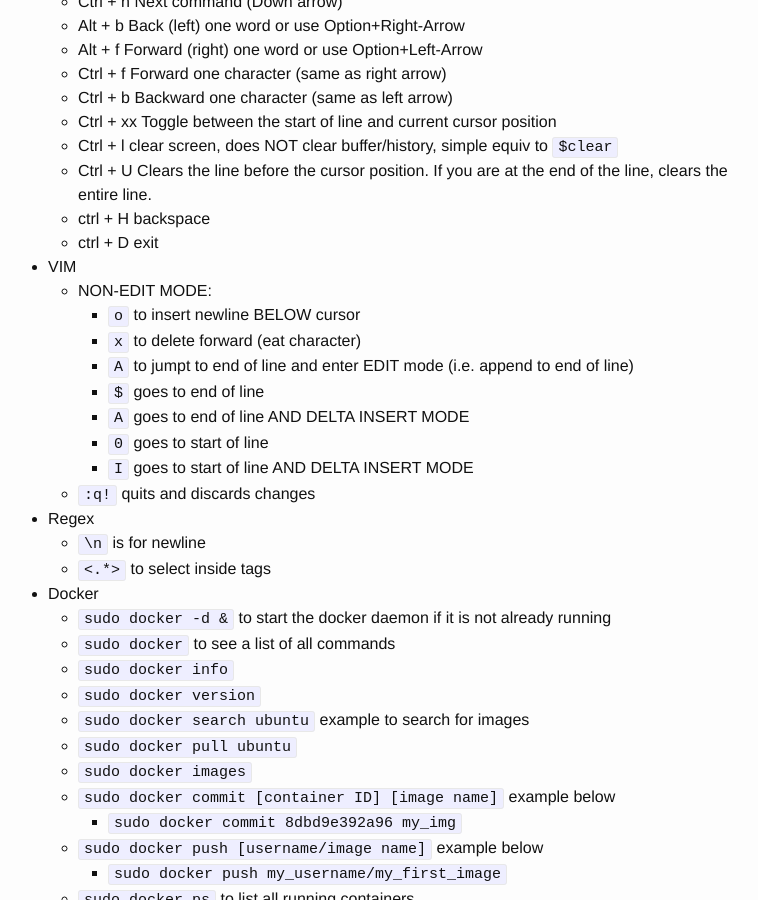
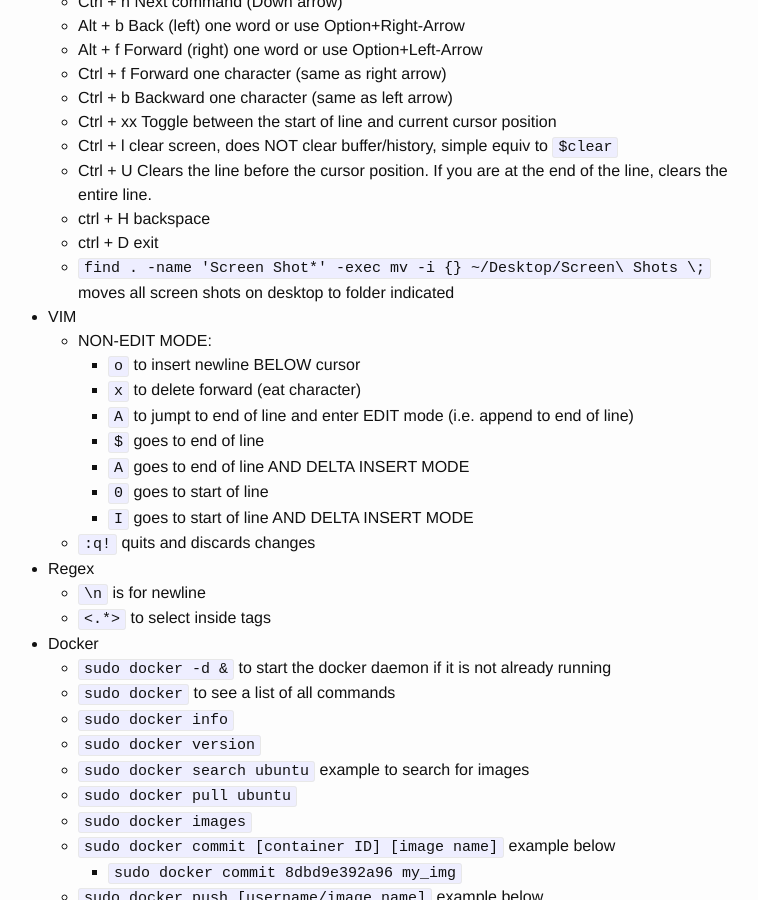
Before and after one commit to josephlei/jjl-website, a Jekyll site: the page built from _posts/2015-06-13-tips-and-tricks.markdown, in a window 1280 px wide and 900 px high, scrolled down 2651 px. Shown: the whole window, without its empty margins (252-1010 px from the left). Built offline with Jekyll 4.4.1, drawn with Linux system fonts in a browser that asks for light colours.

Commit message:
direct shell update

```diff
--- a/_posts/2015-06-13-tips-and-tricks.markdown
+++ b/_posts/2015-06-13-tips-and-tricks.markdown
@@ -100,6 +100,7 @@
   * Ctrl + U Clears the line before the cursor position. If you are at the end of the line, clears the entire line.
   * ctrl + H backspace
   * ctrl + D exit
+  * `find . -name 'Screen Shot*' -exec mv -i {} ~/Desktop/Screen\ Shots \;` moves all screen shots on desktop to folder indicated
 
 * VIM
   * NON-EDIT MODE:
```
